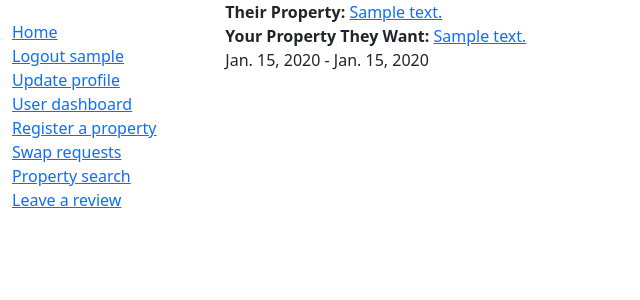
After one commit to RChalk2/HouseSwap, a Django app: page /your_next_escapes/ in a window 1280 px wide. The commit adds this page. Shown: the top 300 px of the page, without its empty margins (0-640 px from the left). Run offline with Django 4.2, Linux system fonts and the light colour scheme; a user stored in the database is signed in; tables that the repository leaves empty hold one stand-in row (values such as "Sample post").

Commit message:
changes to property swap

```diff
--- a/HouseSwap/settings.py
+++ b/HouseSwap/settings.py
@@ -71,6 +71,8 @@ TEMPLATES = [
                 "django.template.context_processors.request",
                 "django.contrib.auth.context_processors.auth",
                 "django.contrib.messages.context_processors.messages",
+                "kswap.context_processors.pending_requests_count",
+                "kswap.context_processors.your_next_escapes_count",
             ],
         },
     },
--- /dev/null
+++ b/kswap/context_processors.py
@@ -0,0 +1,17 @@
+# code generated by GPT4
+# explanation is that I  need  the dict pending_requests_count to be
+# available in any html  template and I can do this by registering
+# this procesor in settings.py
+from .models import Booking
+
+def pending_requests_count(request):
+    if request.user.is_authenticated:
+        count = Booking.objects.filter(property__owner=request.user, status='pending').count()
+        return {'pending_requests_count': count}
+    return {}
+
+def your_next_escapes_count(request):
+    if request.user.is_authenticated:
+        count = Booking.objects.filter(property__owner=request.user, status='accepted').count()
+        return {'your_next_escapes_count': count}
+    return {}
--- a/kswap/models.py
+++ b/kswap/models.py
@@ -192,12 +192,21 @@ class Image(models.Model):
 
 from django.core.validators import MaxValueValidator, MinValueValidator
 
+STATUS_CHOICES = (
+        ('pending', 'Pending'),
+        ('accepted', 'Accepted'),
+        ('declined', 'Declined'),
+    )
+
 class Booking(models.Model):
-	user = models.ForeignKey(User, on_delete=models.CASCADE)
-	property = models.ForeignKey(Property, on_delete=models.CASCADE)
-	date_from = models.DateField()
-	date_to = models.DateField()
-	my_property = models.ForeignKey(Property, on_delete=models.CASCADE, related_name="+")
-	review_text = models.TextField(max_length=100, null=True)
-	review_stars = models.PositiveIntegerField(validators=[MaxValueValidator(5)],
+    user = models.ForeignKey(User, on_delete=models.CASCADE)
+    property = models.ForeignKey(Property, on_delete=models.CASCADE)
+    date_from = models.DateField()
+    date_to = models.DateField()
+    my_property = models.ForeignKey(Property, on_delete=models.CASCADE, related_name="+")
+    review_text = models.TextField(max_length=100, null=True)
+    review_stars = models.PositiveIntegerField(validators=[MaxValueValidator(5)],
                                            	null=True)
+    status = models.CharField(max_length=10,
+                              choices=STATUS_CHOICES,
+                              default='pending')
--- a/kswap/templates/base_generic.html
+++ b/kswap/templates/base_generic.html
@@ -39,6 +39,18 @@
                 >Register a property</a
               >
             </li>
+            {% if pending_requests_count > 0 %}
+            <li>
+                <a href="{% url 'pending_bookings' %}?next={{ request.path }}">Swap requests</a>
+            </li>
+            {% endif %}
+
+            {% if your_next_escapes_count > 0 %}
+            <li>
+                <a href="{% url 'your_next_escapes' %}?next={{ request.path }}">Swap requests</a>
+            </li>
+            {% endif %}
+
             <li><a href="{% url 'property_search' %}">Property search</a></li>
             <li><a href="">Leave a review</a></li>
             {% else %}
--- a/kswap/templates/home.html
+++ b/kswap/templates/home.html
@@ -1,5 +1,5 @@
 {% extends "base_generic.html" %} {% block content %}
-<h1>kswap</h1>
+<h1>Kswap</h1>
 <p>
   {% if user.is_authenticated %} Welcome {{ user.get_username }}! {% else %}
   {%endif %}
--- /dev/null
+++ b/kswap/templates/your_next_escapes.html
@@ -0,0 +1,20 @@
+{% extends "base_generic.html" %}
+
+{% block content %}
+
+{% for booking in bookings %}
+    <div>
+        <strong>Their Property:</strong>
+        <a href="{% url 'property_detail' booking.my_property.id %}">{{ booking.my_property.address  }}</a>
+        <br>
+        <strong>Your Property They Want:</strong>
+        <a href="{% url 'property_detail' booking.property.id %}">{{booking.property.address }}</a>
+        <br>
+        {{ booking.date_from }} - {{ booking.date_to }}
+        <form method="post">
+            {% csrf_token %}
+            <input type="hidden" name="booking_id" value="{{ booking.id }}">        </form>
+    </div>
+{% endfor %}
+
+{% endblock %}
--- a/kswap/urls.py
+++ b/kswap/urls.py
@@ -18,5 +18,7 @@ urlpatterns = [
     path('property_search/', views.PropertyListView.as_view(), name='property_search'),
     path('property_detail/<int:pk>', views.PropertyDetailView.as_view(), name='property_detail'),
     path('property_book/<int:pk>', views.property_book, name='property_book'),
+    path('pending_bookings/', views.pending_bookings, name='pending_bookings'),
+    path('your_next_escapes/', views.your_next_escapes, name='your_next_escapes'),
 
 ]
--- a/kswap/views.py
+++ b/kswap/views.py
@@ -1,6 +1,6 @@
 from django.shortcuts import render, redirect
 
-from .models import Kashrut, Profile, Property, Image
+from .models import Kashrut, Profile, Property, Image, Booking
 from django.contrib.auth.models import User
 
 from .forms import ProfileForm, PropertyForm, PropertyBookForm
@@ -9,6 +9,8 @@ from django.contrib import messages
 # This import allows me to add @login_required before any view that I only
 # want to be available to users who are logged in
 from django.contrib.auth.decorators import login_required
+
+
 
 
 # The view below updates a user profile - it is copied from a tutorial
@@ -89,3 +91,47 @@ def property_book(request, pk):
     else:
         form = PropertyBookForm(user=request.user)
     return render(request, "booking.html", {"form": form})
+
+from datetime import datetime, timedelta
+
+def pending_bookings(request):
+
+    if request.method == 'POST':
+        # Capture the booking ID and action from POST data
+        booking_id = request.POST.get('booking_id')
+        action = request.POST.get('action')
+
+        # Retrieve the booking object
+        booking = Booking.objects.get(id=booking_id)
+
+        # Update the booking status based on the action
+        if action == "accept":
+            booking.status = 'accepted'
+        elif action == "decline":
+            booking.status = 'declined'
+
+        booking.save()
+        return redirect("home")
+
+    else:
+        # Decline bookings with a start date in less than one day
+        Booking.objects.filter(date_from__lte=datetime.now() + timedelta(days=1), status='pending').update(status='declined')
+
+        # In the end,  I  created  the pending_requests_count  as a dict
+        # using something called a context processor which I stored in   the file
+        # called  context_processors.py in the same directory as this file
+        # And  then  I  had to add it to settings.py under HouseSwap
+        # and then the variable is always available in any template and not just
+        # when this view is being used
+        # Get pending bookings for current user's properties
+        bookings = Booking.objects.filter(property__owner=request.user, status='pending').order_by('-date_from')
+        #pending_requests_count = bookings.count()
+
+        return render(request, 'pending_bookings.html', {'bookings': bookings})
+
+
+def your_next_escapes(request):
+
+    bookings = Booking.objects.filter(property__owner=request.user, status='pending').order_by('-date_from')
+
+    return render(request, 'your_next_escapes.html', {'bookings': bookings})
```
Also changed, not shown: kswap/forms.py (+1 -9 lines), kswap/templates/pending_bookings.html (added, +23 -0 lines), kswap/migrations/0003_booking_status.py (added).
